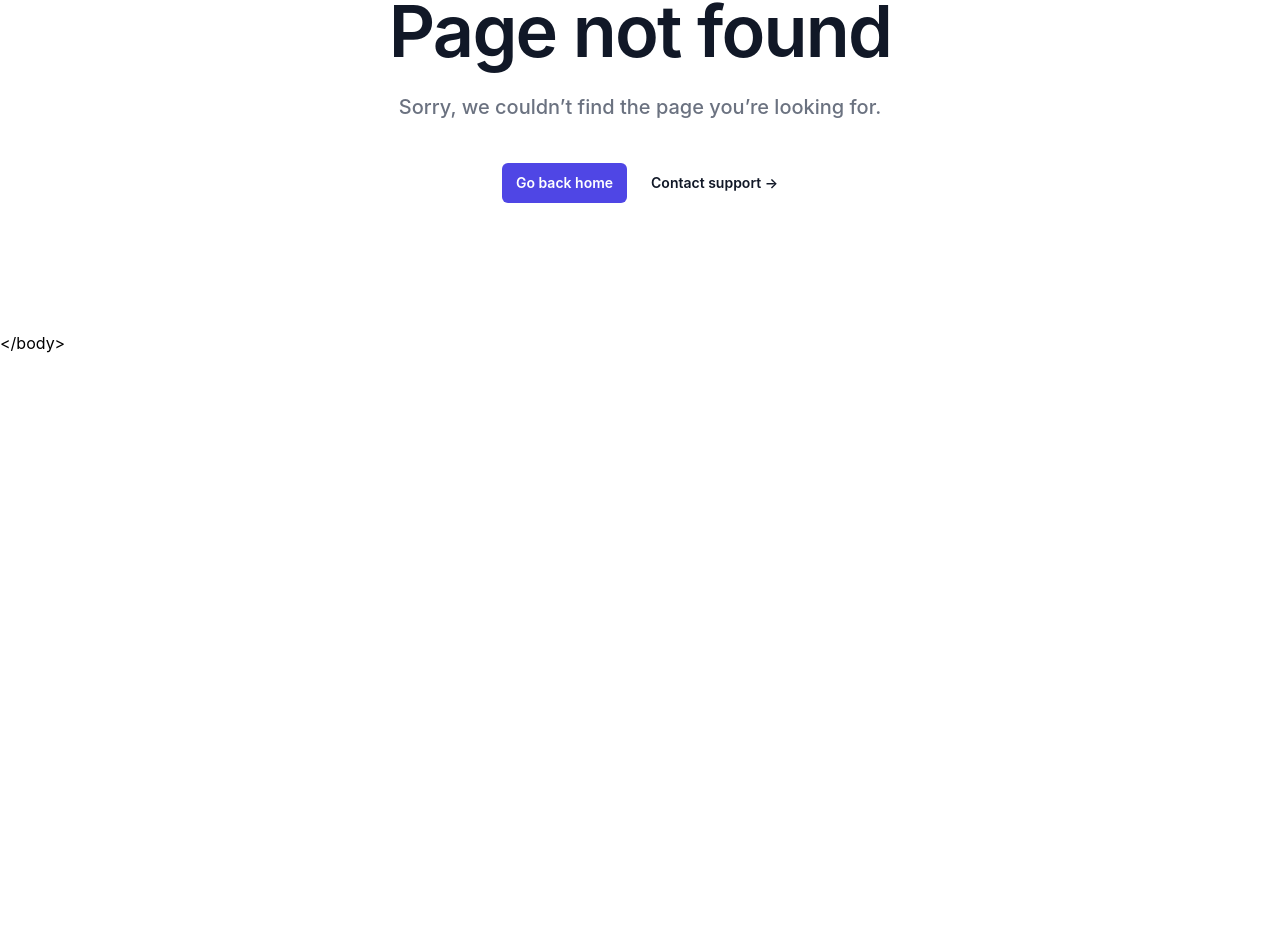
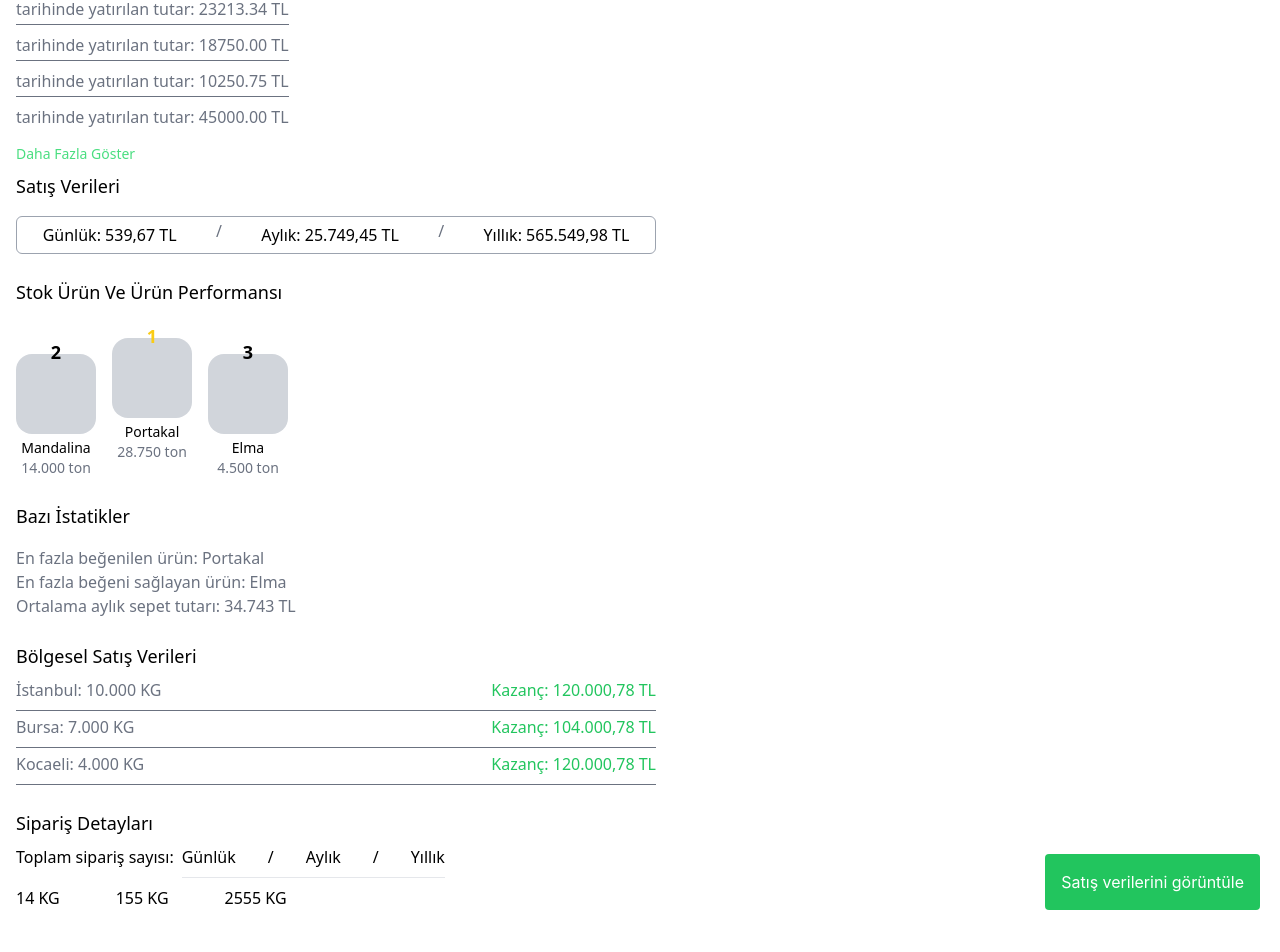
Before and after one commit to MuhammedIkbalAKGUNDOGDU/imece-test-website, a React (Vite) app in the folder imece/: page /financial-dashboard in a window 1280 px wide. Before the commit this address had no page. Shown: the part 173-1125 px from the top of the page. Before the commit the page ends 800 px from the top, so only its background shows below. Built offline with nearby package versions, Linux system fonts and the light colour scheme.

Commit message:
financial dashboard added

```diff
--- /dev/null
+++ b/imece/public/payments.json
@@ -0,0 +1,8 @@
+[
+    { "id": 1, "date": "2025-02-03", "amount": 23213.34 },
+    { "id": 2, "date": "2025-02-01", "amount": 18750.00 },
+    { "id": 3, "date": "2025-01-28", "amount": 10250.75 },
+    { "id": 4, "date": "2025-01-20", "amount": 45000.00 },
+    { "id": 5, "date": "2025-01-15", "amount": 12500.50 },
+    { "id": 6, "date": "2025-01-10", "amount": 8750.00 }
+  ]
--- /dev/null
+++ b/imece/src/components/FinancialDashboard/FinancialDashboard.jsx
@@ -0,0 +1,124 @@
+import Payments from "./Payments";
+
+export default function FinancialDashboard() {
+  return (
+    <>
+      <div className="max-w-2xl p-4 font-sans">
+        {/* Balance Section */}
+        <div className="mb-6">
+          <h2 className="text-md sm:text-lg font-medium mb-4">Yatacak Bakiye</h2>
+          <div className="flex border border-green-500 rounded-md w-full p-2">
+            <p className="text-sm sm:text-base">Cüzdandaki Para Miktarı:</p>
+            <p className="pl-3 text-green-500 text-sm sm:text-base">2453554.01</p>
+          </div>
+        </div>
+
+        {/* Past Payments Section */}
+        <Payments />
+
+        {/* Sales Data Section */}
+        <div className="mb-6">
+          <h2 className="text-md sm:text-lg font-medium mb-4">Satış Verileri</h2>
+          <div className="flex border border-gray-400 rounded-md w-full p-0.5 justify-around">
+            <div className="px-2 py-1 text-sm sm:text-base">Günlük: 539,67 TL</div>
+            <div className="text-gray-500 text-sm sm:text-base">/</div>
+            <div className="px-2 py-1 text-sm sm:text-base">Aylık: 25.749,45 TL</div>
+            <div className="text-gray-500 text-sm sm:text-base">/</div>
+            <div className="px-2 py-1 text-sm sm:text-base">Yıllık: 565.549,98 TL</div>
+          </div>
+        </div>
+
+        {/* Stock Product Performance Section */}
+        <div className="mb-6">
+          <h2 className="text-md sm:text-lg font-medium mb-4">Stok Ürün Ve Ürün Performansı</h2>
+          <div className="flex gap-4 mt-4 items-start">
+            <div className="flex flex-col items-center mt-8 relative">
+              <div className="absolute -top-4 left-1/2 transform -translate-x-1/2 text-lg font-bold">2</div>
+              <div className="bg-gray-300 w-20 h-20 flex items-center justify-center mb-1 rounded-2xl"></div>
+              <div className="text-xs sm:text-sm font-medium">Mandalina</div>
+              <div className="text-xs sm:text-sm text-gray-500">14.000 ton</div>
+            </div>
+
+            <div className="flex flex-col items-center mt-4 relative">
+              <div className="absolute -top-4 left-1/2 transform -translate-x-1/2 text-yellow-400 flex items-center justify-center text-lg font-bold">1</div>
+              <div className="bg-gray-300 w-20 h-20 flex items-center justify-center mb-1 rounded-2xl"></div>
+              <div className="text-xs sm:text-sm font-medium">Portakal</div>
+              <div className="text-xs sm:text-sm text-gray-500">28.750 ton</div>
+            </div>
+
+            <div className="flex flex-col items-center mt-8 relative">
+              <div className="absolute -top-4 left-1/2 transform -translate-x-1/2 text-lg font-bold">3</div>
+              <div className="bg-gray-300 w-20 h-20 flex items-center justify-center mb-1 rounded-2xl"></div>
+              <div className="text-xs sm:text-sm font-medium">Elma</div>
+              <div className="text-xs sm:text-sm text-gray-500">4.500 ton</div>
+            </div>
+          </div>
+        </div>
+
+        {/* Bazı İstatistikler */}
+        <div className="mb-6">
+          <h2 className="text-md sm:text-lg font-medium mb-4">Bazı İstatikler</h2>
+          <div className="text-sm sm:text-base text-gray-500 ">
+            <p >En fazla beğenilen ürün: <span className="font-medium  ">Portakal</span></p>
+            <p>En fazla beğeni sağlayan ürün: <span className="font-medium">Elma</span></p>
+            <p>Ortalama aylık sepet tutarı: <span className="font-medium">34.743 TL</span></p>
+          </div>
+        </div>
+
+        {/* Bölgesel Satış Verileri */}
+        <div className="mb-6">
+          <h2 className="text-md sm:text-lg font-medium mb-2">Bölgesel Satış Verileri</h2>
+          <div className="space-y-1 text-sm sm:text-base">
+            {[
+              { city: "İstanbul", amount: "10.000 KG", profit: "120.000,78 TL" },
+              { city: "Bursa", amount: "7.000 KG", profit: "104.000,78 TL" },
+              { city: "Kocaeli", amount: "4.000 KG", profit: "120.000,78 TL" },
+            ].map((data, index) => (
+              <div key={index} className="flex justify-between max-w-100 border-b border-gray-500 text-gray-500 pb-2">
+                <span>{data.city}: {data.amount}</span>
+                <span className="text-green-500">Kazanç: {data.profit}</span>
+              </div>
+            ))}
+          </div>
+        </div>
+
+        {/* Sipariş Detayları */}
+        <div className="mb-6">
+          <h2 className="text-md sm:text-lg font-medium mb-2">Sipariş Detayları</h2>
+
+          <div className="flex gap-2">
+            <div className="text-sm sm:text-base">Toplam sipariş sayısı:</div>
+            <div className="flex gap-8 border-b pb-2">
+              <p className="text-sm sm:text-base">Günlük</p>
+              <p className="text-sm sm:text-base">/</p>
+              <p className="text-sm sm:text-base">Aylık</p>
+              <p className="text-sm sm:text-base">/</p>
+              <p className="text-sm sm:text-base">Yıllık</p>
+            </div>
+          </div>
+
+          {/* KG Değerleri */}
+          <div className="flex gap-14 pt-2 pl-38">
+            <div className="flex flex-col items-center">
+              <span className="text-sm sm:text-base">14 KG</span>
+            </div>
+            <div className="flex flex-col items-center">
+              <span className="text-sm sm:text-base">155 KG</span>
+            </div>
+            <div className="flex flex-col items-center">
+              <span className="text-sm sm:text-base">2555 KG</span>
+            </div>
+          </div>
+        </div>
+      </div>
+
+      {/* Buton */}
+      <div className="relative">
+        <button className="md:absolute md:bottom-5 md:right-5 mb-5 ml-5 bg-green-500 hover:bg-green-600 text-white px-4 py-4 rounded">
+          Satış verilerini görüntüle
+        </button>
+      </div>
+
+    </>
+  );
+}
--- /dev/null
+++ b/imece/src/components/FinancialDashboard/Payments.jsx
@@ -0,0 +1,45 @@
+import React, { useState, useEffect } from 'react';
+
+const Payments = () => {
+  const [paymentsData, setPaymentsData] = useState([]);
+  const [visibleCount, setVisibleCount] = useState(4);
+
+  useEffect(() => {
+    fetch('/payments.json')
+      .then((response) => response.json())
+      .then((data) => setPaymentsData(data))
+      .catch((error) => console.error('Veri çekme hatası:', error));
+  }, []);
+
+  const showMore = () => {
+    setVisibleCount((prevCount) => Math.min(prevCount + 3, paymentsData.length));
+  };
+
+  const showLess = () => {
+    setVisibleCount(4);
+  };
+
+  return (
+    <div>
+      <h2 className="text-sm md:text-lg font-medium mb-4">Ödeme Geçmişi</h2>
+      <ul>
+        {paymentsData.slice(0, visibleCount).map((payment, index, arr) => (
+          <li className="mb-3" key={payment.id}>
+            <span className={`text-sm md:text-base border-b border-gray-500 text-gray-500 pb-1 ${index === arr.length - 1 ? 'border-b-0' : ''}`}>
+               tarihinde yatırılan tutar: {payment.amount.toFixed(2)} TL
+            </span>
+          </li>
+        ))}
+      </ul>
+
+      {visibleCount < paymentsData.length && (
+        <button className="text-sm md:text-md text-green-400 mb-2" onClick={showMore}>Daha Fazla Göster</button>
+      )}
+      {visibleCount > 4 && (
+        <button className="text-sm md:text-md text-green-400 mb-2" onClick={showLess}>Daha Az Göster</button>
+      )}
+    </div>
+  );
+};
+
+export default Payments;
--- a/imece/src/main.jsx
+++ b/imece/src/main.jsx
@@ -21,6 +21,7 @@ import SellerProfile from "./pages/seller/sellerProfile";
 import SellerProfileFromCustomer from "./pages/seller/sellerProfileFromCustomer";
 import PostCreate from "./pages/PostCreatePage";
 import CartPage from "./pages/basket";
+import FinancialDashboard from "./pages/financialDashboard";
 import NotFound404 from "./pages/404Page";
 ReactDOM.createRoot(document.getElementById("root")).render(
   <BrowserRouter>
@@ -43,6 +44,7 @@ ReactDOM.createRoot(document.getElementById("root")).render(
       <Route path="/post-create" element={<PostCreate />}></Route>
       <Route path="/cart" element={<CartPage />}></Route>
       <Route path="/satici-profili-1" element={<SellerProfile />}></Route>
+      <Route path="/financial-dashboard" element={<FinancialDashboard />}></Route>
       <Route path="/*" element={<NotFound404 />}></Route>
       <Route
         path="/satici-profili-2"
--- /dev/null
+++ b/imece/src/pages/financialDashboard.jsx
@@ -0,0 +1,11 @@
+import React from "react";
+import FinancialDashboard from "../components/FinancialDashboard/FinancialDashboard";
+const financialDashboard = () => {
+  return (
+    <div>
+      <FinancialDashboard />
+    </div>
+  );
+};
+
+export default financialDashboard;
```
